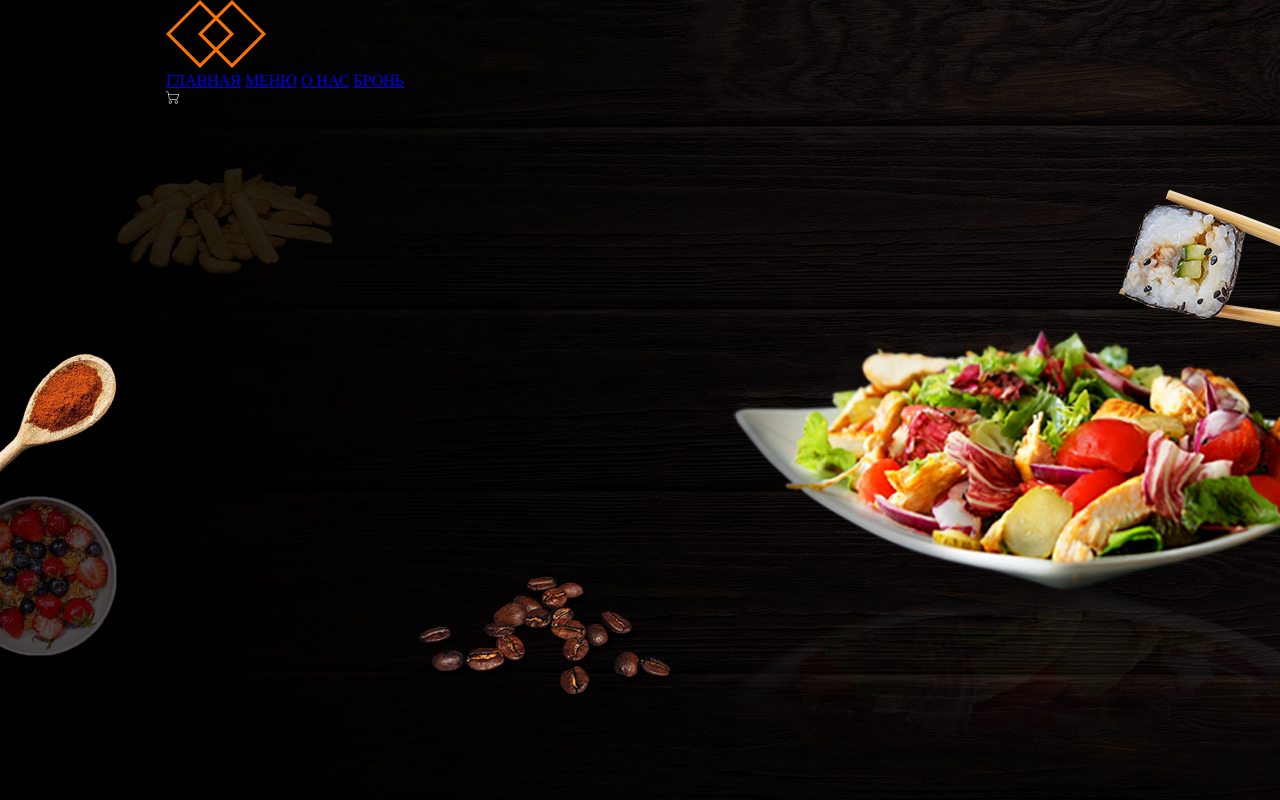
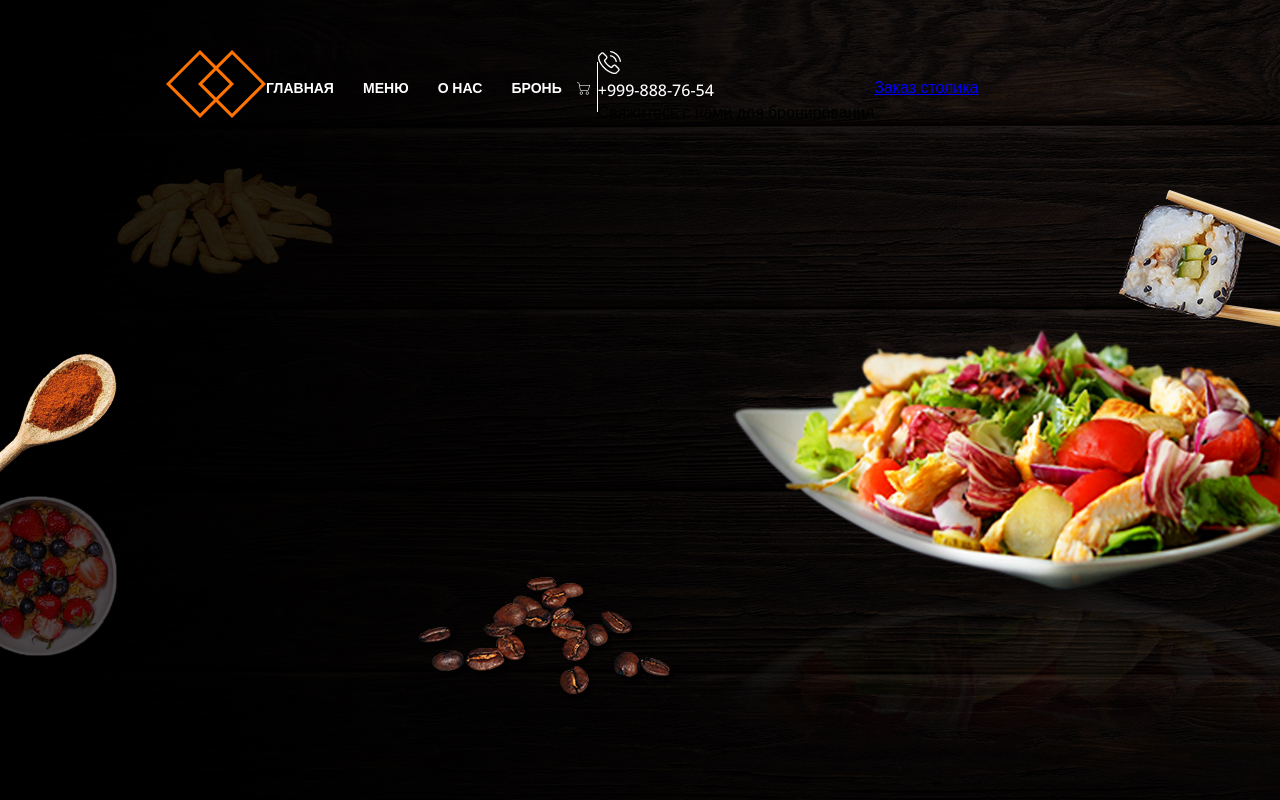
Before and after one commit to Connnext/Restaruant, a plain HTML site: page index.html in a window 1280 px wide. Drawn offline with nearby package versions, Linux system fonts and the light colour scheme.

Commit message:
change a header

```diff
--- a/index.html
+++ b/index.html
@@ -4,6 +4,12 @@
     <meta charset="UTF-8" />
     <meta name="viewport" content="width=device-width, initial-scale=1.0" />
     <title>Ресторан</title>
+    <link rel="preconnect" href="https://fonts.googleapis.com" />
+    <link rel="preconnect" href="https://fonts.gstatic.com" crossorigin />
+    <link
+      href="https://fonts.googleapis.com/css2?family=Open+Sans:wght@400;500;600;700;800&display=swap"
+      rel="stylesheet"
+    />
     <link rel="stylesheet" href="styles.css" />
   </head>
   <body>
@@ -14,14 +20,22 @@
             <img src="LOGO.png" alt="logo" />
           </div>
           <div class="nav">
-            <a href="@">ГЛАВНАЯ</a>
-            <a href="@">МЕНЮ</a>
-            <a href="@">О НАС</a>
-            <a href="@">БРОНЬ</a>
+            <a class="nav-item" href="@">ГЛАВНАЯ</a>
+            <a class="nav-item" href="@">МЕНЮ</a>
+            <a class="nav-item" href="@">О НАС</a>
+            <a class="nav-item" href="@">БРОНЬ</a>
           </div>
           <div class="cart">
-            <a href="#"><img src="cart.png" alt="cart" /></a>
+            <a href="#"><img class="cart-image" src="cart.png" alt="cart" /></a>
           </div>
+          <div class="phone">
+            <div class="phone-image"><img src="phone.png" alt="Телефон" /></div>
+            <div class="number">
+              <a class="num" href="#">+999-888-76-54</a>
+            </div>
+            <div class="phone-text">Свяжитесь с нами для бронирования</div>
+          </div>
+          <div class="btn"><a href="#">Заказ столика</a></div>
         </div>
       </div>
     </div>
--- a/styles.css
+++ b/styles.css
@@ -9,4 +9,33 @@
 }
 body {
   margin: 0;
+  font-family: "Open Sans", sans-serif;
 }
+.header-line {
+  padding-top: 50px;
+  display: flex;
+  align-items: center;
+}
+.nav-item {
+  color: #fff;
+  text-decoration: none;
+  font-weight: 700;
+  font-size: 14px;
+  margin-right: 25px;
+}
+.cart {
+  position: relative;
+  border-right: 1px solid #ffffff;
+  padding-right: 10px;
+  height: 50px;
+}
+.cart-image {
+  position: absolute;
+  top: 20px;
+  right: 7px;
+}
+.num {
+  color: #fff;
+  text-decoration: none;
+  font-weight: 500;
+}
```
Also changed, not shown: phone.png (added).
